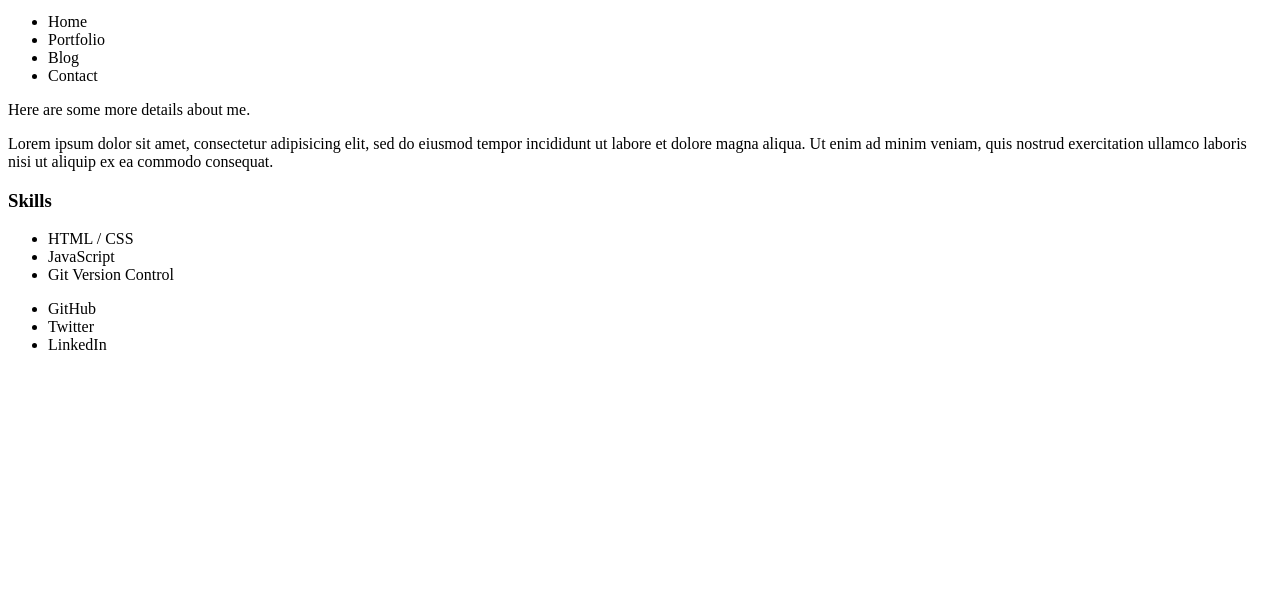
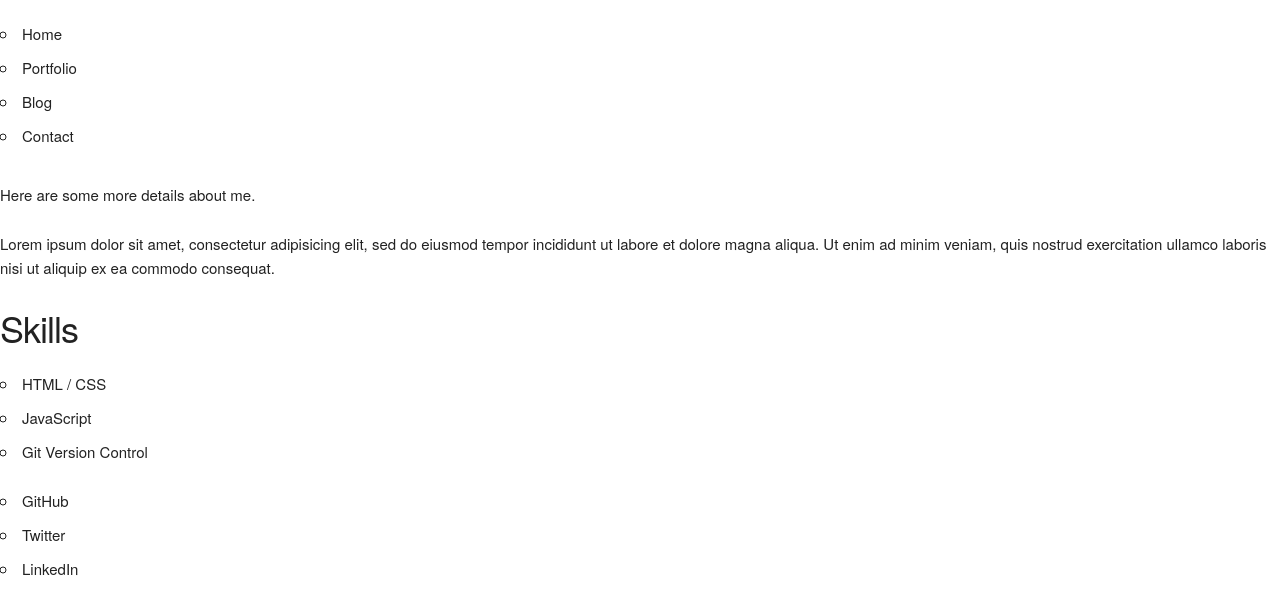
Before and after one commit to robert-hatfield/portfolio, a plain HTML site: page index.html in a window 1280 px wide. Shown: the part 513-1119 px from the top of the page. Before the commit the page ends 883 px from the top, so only its background shows below. Drawn offline with Linux system fonts and the light colour scheme.

Commit message:
Add Skeleton CSS boilerplate
Styling is still very much in progress. I'm currently working on the
 horizontal nav bar.

```diff
--- a/index.html
+++ b/index.html
@@ -2,10 +2,13 @@
 <html>
   <head>
     <meta charset="utf-8">
+    <link rel="stylesheet" href="/vendor/styles/normalize.css">
+    <link rel="stylesheet" href="/vendor/styles/skeleton.css">
     <link rel="stylesheet" href="style.css">
     <title></title>
   </head>
   <body>
+    <div class="container">
       <section>
         <!-- TODO Splash image here, possibly a carousel of featured projects -->
         <img src="https://placehold.it/800x400" alt="placeholder image">
@@ -14,12 +17,13 @@
       <h1>Robert Hatfield</h1>
       <!-- TODO: Compose a single sentence describing myself -->
       <p>This is a brief sentence that describes me.</p>
-    <nav>
+    </div>
+    <nav class="flex-container twelve-columns">
       <ul>
-        <li>Home</li>
-        <li>Portfolio</li>
-        <li>Blog</li>
-        <li>Contact</li>
+        <li class="space-around horizontal-list">Home</li>
+        <li class="space-around horizontal-list">Portfolio</li>
+        <li class="space-around horizontal-list">Blog</li>
+        <li class="space-around horizontal-list">Contact</li>
       </ul>
     </nav>
     <main>
--- a/style.css
+++ b/style.css
@@ -0,0 +1,20 @@
+.main-nav ul {
+  display: flex;
+  justify-content: space-around;
+  list-style: none;
+}
+
+.main-nav li {
+  display: flex;
+  justify-content: space-around;
+}
+
+.flex-container {
+  display: flex;
+  list-style: none;
+}
+
+.space-around {
+  -webkit-justify-content: space-around;
+  justify-content: space-around;
+}
```
Lines whose indentation alone changed are shown as unchanged.
